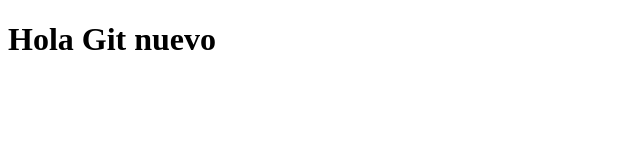
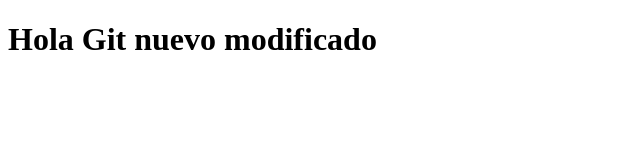
Before and after one commit to Alex-cmd177/HelloGit, a plain HTML site: page index.html in a window 1280 px wide. Shown: the whole page, without its empty margins (0-640 px from the left). Drawn offline with Linux system fonts and the light colour scheme.

Commit message:
Se modificó el index nuevamente

```diff
--- a/index.html
+++ b/index.html
@@ -6,7 +6,7 @@
     <title>Demo Git</title>
 </head>
 <body>
-     <h1>Hola Git nuevo</h1>
+     <h1>Hola Git nuevo modificado</h1>
 
 </body>
 </html>
```
